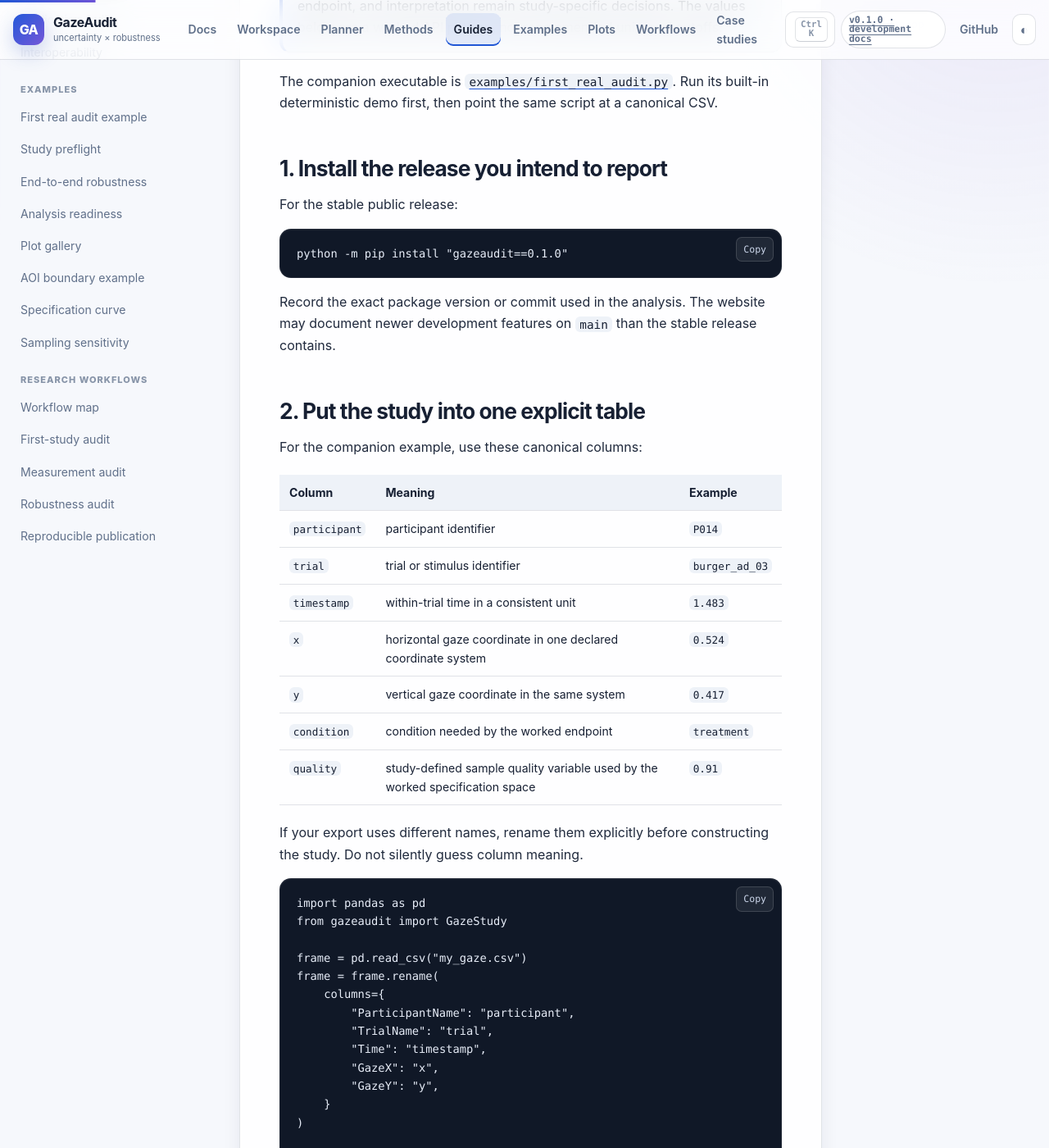
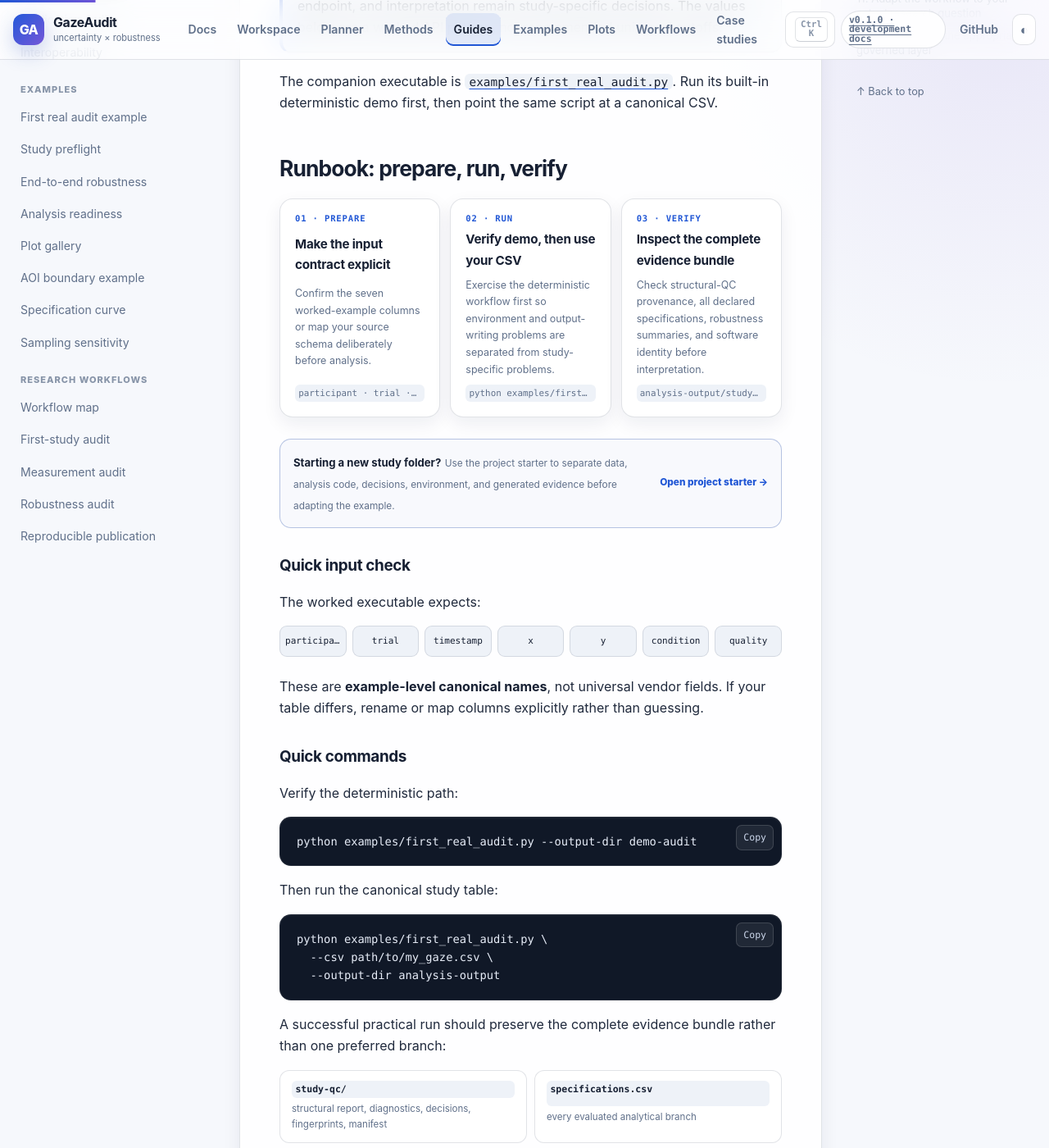
Before and after one commit to stefanosbalaskas/GazeAudit, a Jekyll site: the page built from docs/guides/first-real-audit.md, in a window 1280 px wide and 1400 px high, scrolled down 711 px. Shown: the whole window at 82% size. Built offline with Jekyll 4.4.1, drawn with Linux system fonts in a browser that asks for light colours; some of the changed text lies outside the part shown.

Commit message:
docs: make first real audit execution-first

````diff
--- a/docs/guides/first-real-audit.md
+++ b/docs/guides/first-real-audit.md
@@ -4,7 +4,7 @@ description: A practical, end-to-end guide for taking a canonical eye-tracking C
 kicker: Guide · Start with your data
 permalink: /docs/guides/first-real-audit/
 search_category: Guides
-search_keywords: own data csv practical tutorial first audit gaze study preflight qc robustness pipeline specification output provenance
+search_keywords: own data csv practical tutorial first audit gaze study preflight qc robustness pipeline specification output provenance project starter
 ---
 
 # First real audit with your own data
@@ -21,6 +21,79 @@ The thresholds, AOIs, detector choices, exclusions, perturbation levels, endpoin
 </div>
 
 The companion executable is [`examples/first_real_audit.py`](https://github.com/stefanosbalaskas/GazeAudit/blob/main/examples/first_real_audit.py). Run its built-in deterministic demo first, then point the same script at a canonical CSV.
+
+## Runbook: prepare, run, verify
+
+<div class="first-audit-runbook" aria-label="Three-stage first real audit runbook">
+  <div class="runbook-step">
+    <span>01 · Prepare</span>
+    <strong>Make the input contract explicit</strong>
+    <p>Confirm the seven worked-example columns or map your source schema deliberately before analysis.</p>
+    <code>participant · trial · timestamp · x · y · condition · quality</code>
+  </div>
+  <div class="runbook-step">
+    <span>02 · Run</span>
+    <strong>Verify demo, then use your CSV</strong>
+    <p>Exercise the deterministic workflow first so environment and output-writing problems are separated from study-specific problems.</p>
+    <code>python examples/first_real_audit.py --csv …</code>
+  </div>
+  <div class="runbook-step">
+    <span>03 · Verify</span>
+    <strong>Inspect the complete evidence bundle</strong>
+    <p>Check structural-QC provenance, all declared specifications, robustness summaries, and software identity before interpretation.</p>
+    <code>analysis-output/study-qc/ + specifications.csv + summaries</code>
+  </div>
+</div>
+
+<div class="workspace-boundary-bar">
+  <div><strong>Starting a new study folder?</strong> <span>Use the project starter to separate data, analysis code, decisions, environment, and generated evidence before adapting the example.</span></div>
+  <a href="{{ '/docs/guides/project-starter/' | relative_url }}">Open project starter →</a>
+</div>
+
+### Quick input check
+
+The worked executable expects:
+
+<div class="schema-chip-grid" aria-label="Canonical first-audit CSV columns">
+  <code>participant</code>
+  <code>trial</code>
+  <code>timestamp</code>
+  <code>x</code>
+  <code>y</code>
+  <code>condition</code>
+  <code>quality</code>
+</div>
+
+These are **example-level canonical names**, not universal vendor fields. If your table differs, rename or map columns explicitly rather than guessing.
+
+### Quick commands
+
+Verify the deterministic path:
+
+```bash
+python examples/first_real_audit.py --output-dir demo-audit
+```
+
+Then run the canonical study table:
+
+```bash
+python examples/first_real_audit.py \
+  --csv path/to/my_gaze.csv \
+  --output-dir analysis-output
+```
+
+A successful practical run should preserve the complete evidence bundle rather than one preferred branch:
+
+<div class="artifact-grid" aria-label="Expected practical audit evidence">
+  <div><code>study-qc/</code><span>structural report, diagnostics, decisions, fingerprints, manifest</span></div>
+  <div><code>specifications.csv</code><span>every evaluated analytical branch</span></div>
+  <div><code>specification-curve.csv</code><span>ordered estimates across the declared space</span></div>
+  <div><code>effect-stability.csv</code><span>descriptive stability summary</span></div>
+  <div><code>marginal-sensitivity.csv</code><span>one-factor descriptive screening</span></div>
+  <div><code>pairwise-sensitivity.csv</code><span>pairwise non-additivity screening</span></div>
+</div>
+
+The sections below explain why each stage exists and where researcher judgement enters.
 
 ## 1. Install the release you intend to report
 
@@ -243,6 +316,7 @@ Before treating the example as your analysis, replace all demonstration-specific
 
 ## 12. Continue into the appropriate governed layer
 
+- Need a clean study directory first? Use the [reproducible project starter]({{ '/docs/guides/project-starter/' | relative_url }}).
 - Need participant/trial retention policies? Use [analysis-readiness governance]({{ '/docs/guides/analysis-readiness/' | relative_url }}).
 - Need gaze-position uncertainty at AOI boundaries? Use [AOI uncertainty]({{ '/docs/guides/aoi-uncertainty/' | relative_url }}).
 - Need a broader multiverse? Use [specification spaces]({{ '/docs/guides/specification-space/' | relative_url }}).
````
